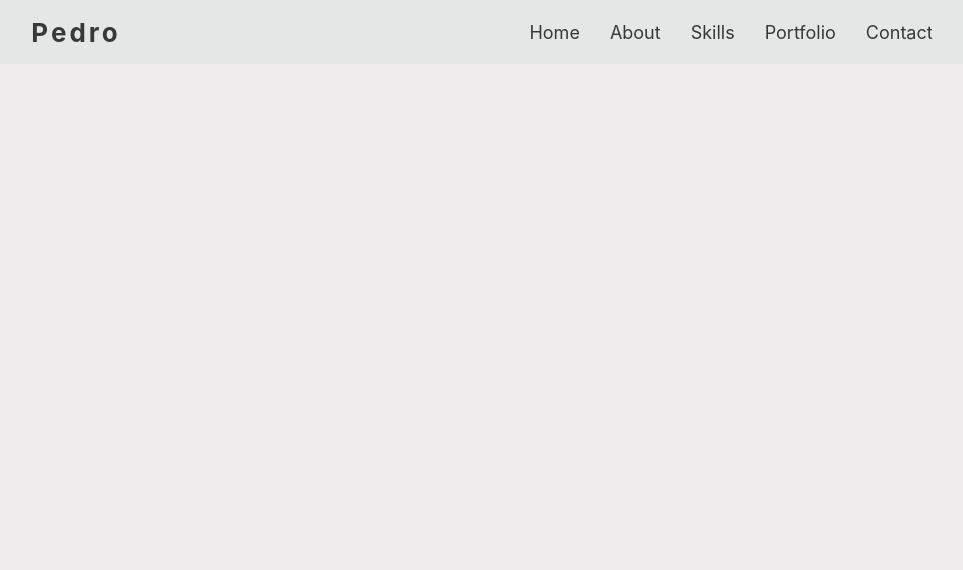
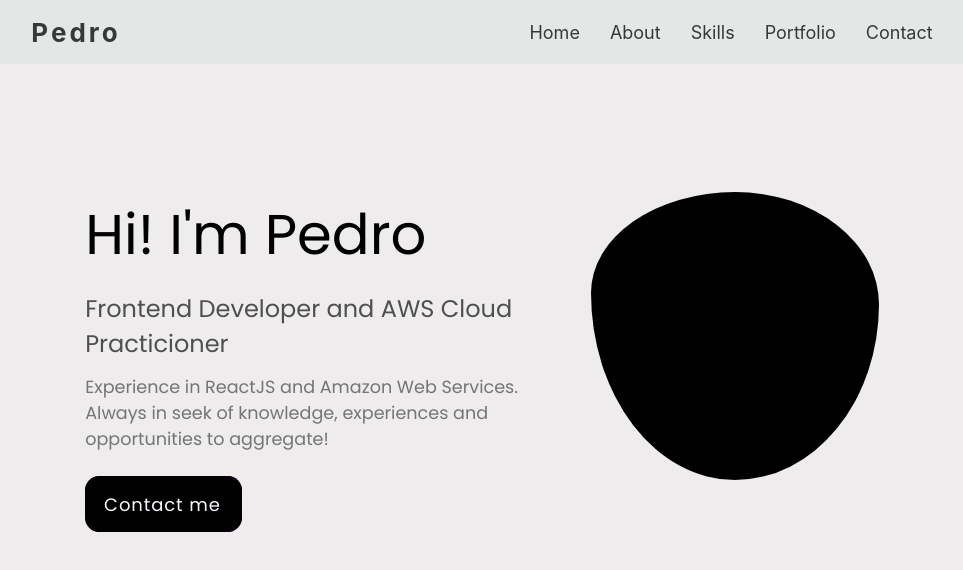
Before and after one commit to PedroMilani04/pedro-portfolio, a React (Create React App) app: page / in a window 1280 px wide. Shown: the top 570 px of the page, without its empty margins (158-1121 px from the left). Built offline with nearby package versions, Linux system fonts and the light colour scheme.

Commit message:
about pc

```diff
--- a/public/index.html
+++ b/public/index.html
@@ -1,14 +1,15 @@
 <!DOCTYPE html>
 <html lang="en">
+
 <head>
   <meta charset="utf-8" />
+  <link rel="preconnect" href="https://fonts.googleapis.com">
+  <link rel="preconnect" href="https://fonts.gstatic.com" crossorigin>
+  <link href="https://fonts.googleapis.com/css2?family=Poppins&display=swap" rel="stylesheet">
   <link rel="icon" href="%PUBLIC_URL%/favicon.ico" />
   <meta name="viewport" content="width=device-width, initial-scale=1" />
   <meta name="theme-color" content="#000000" />
-    <meta
-      name="description"
-      content="Web site created using create-react-app"
-    />
+  <meta name="description" content="Web site created using create-react-app" />
   <link rel="apple-touch-icon" href="%PUBLIC_URL%/logo192.png" />
   <!--
       manifest.json provides metadata used when your web app is installed on a
@@ -26,6 +27,7 @@
     -->
   <title>React App</title>
 </head>
+
 <body>
   <noscript>You need to enable JavaScript to run this app.</noscript>
   <div id="root"></div>
@@ -40,4 +42,5 @@
       To create a production bundle, use `npm run build` or `yarn build`.
     -->
 </body>
+
 </html>
--- a/src/components/App.js
+++ b/src/components/App.js
@@ -1,12 +1,13 @@
 
 import '../css/App.css';
 import Navbar from './Navbar';
-
+import Info from './Info';
 
 function App() {
   return (
     <div className="App">
         <Navbar></Navbar>
+        <Info></Info>
     </div>
   );
 }
--- a/src/components/Info.js
+++ b/src/components/Info.js
@@ -0,0 +1,17 @@
+import "../css/Info.css"
+
+function Info() {
+    return (
+        <div className="info">
+            <div className="info1">
+                <div className="name">Hi! I'm Pedro</div>
+                <div className="title">Frontend Developer and AWS Cloud Practicioner</div>
+                <div className="about">Experience in ReactJS and Amazon Web Services. Always in seek of knowledge, experiences and opportunities to aggregate!</div>
+                <button className="clickme"><span>Contact me</span></button>
+            </div>
+            <div className="img"></div>
+        </div>
+    )
+}
+
+export default Info;
--- a/src/css/Info.css
+++ b/src/css/Info.css
@@ -0,0 +1,87 @@
+.info {
+    display: flex;
+    margin-top: 16vh;
+    justify-content: center;
+    font-family: 'Poppins', sans-serif;
+}
+
+.img {
+    height: 36vh;
+    width: 36vh;
+    background-color: black;
+    border-radius: 50% 50% 50% 50% / 35% 39% 61% 65%  ;
+    margin-left: 2vw;
+}
+
+.info1 {
+    width: 480px;
+}
+
+.name {
+    font-size: 3.5rem;
+    color: black;
+}
+
+.title {
+    font-size: 1.5rem;
+    margin-top: 1.7vh;
+    color: rgb(80, 79, 79);
+}
+
+.about {
+    font-size: 1.1rem;
+    margin-top: 1.7vh;
+    color: rgb(117, 117, 117);
+}
+
+.clickme {
+    margin-top: 3vh;
+    position: relative;
+    font-family: inherit;
+    font-weight: 500;
+    font-size: 18px;
+    letter-spacing: 0.05em;
+    border-radius: 0.8em;
+    border: none;
+    background: linear-gradient(to right, #8e2de2, #4a00e0);
+    color: ghostwhite;
+    overflow: hidden;
+   }
+
+
+
+   .clickme span {
+    position: relative;
+    z-index: 10;
+    transition: color 0.4s;
+    display: inline-flex;
+    align-items: center;
+    padding: 0.8em 1.2em 0.8em 1.05em;
+   }
+
+   .clickme::before,
+   .clickme::after {
+    position: absolute;
+    top: 0;
+    left: 0;
+    width: 100%;
+    height: 100%;
+    z-index: 0;
+   }
+
+   .clickme::before {
+    content: "";
+    background: #000;
+    width: 120%;
+    left: -10%;
+    transform: skew(30deg);
+    transition: transform 0.4s cubic-bezier(0.3, 1, 0.8, 1);
+   }
+
+   .clickme:hover::before {
+    transform: translate3d(100%, 0, 0);
+   }
+
+   .clickme:active {
+    transform: scale(0.95);
+   }
```
Lines whose indentation alone changed are shown as unchanged.
